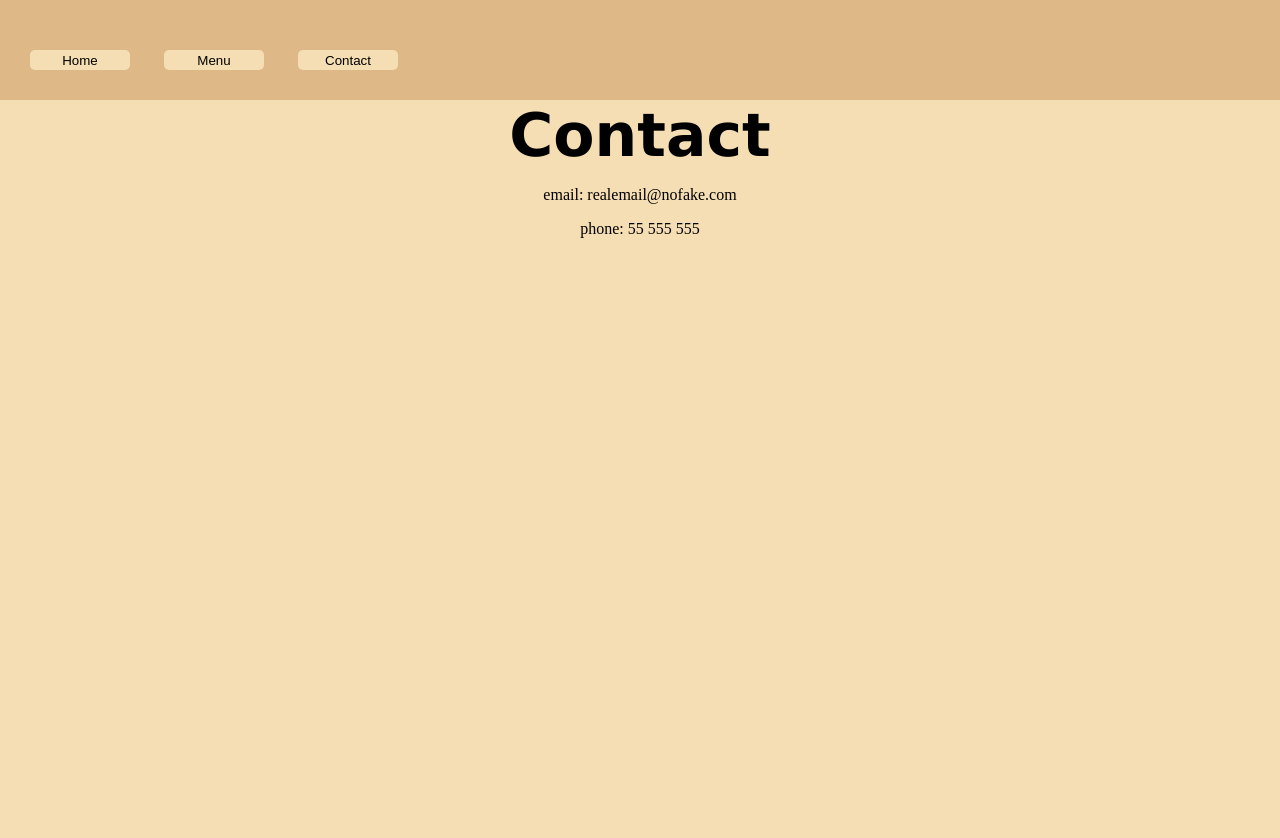
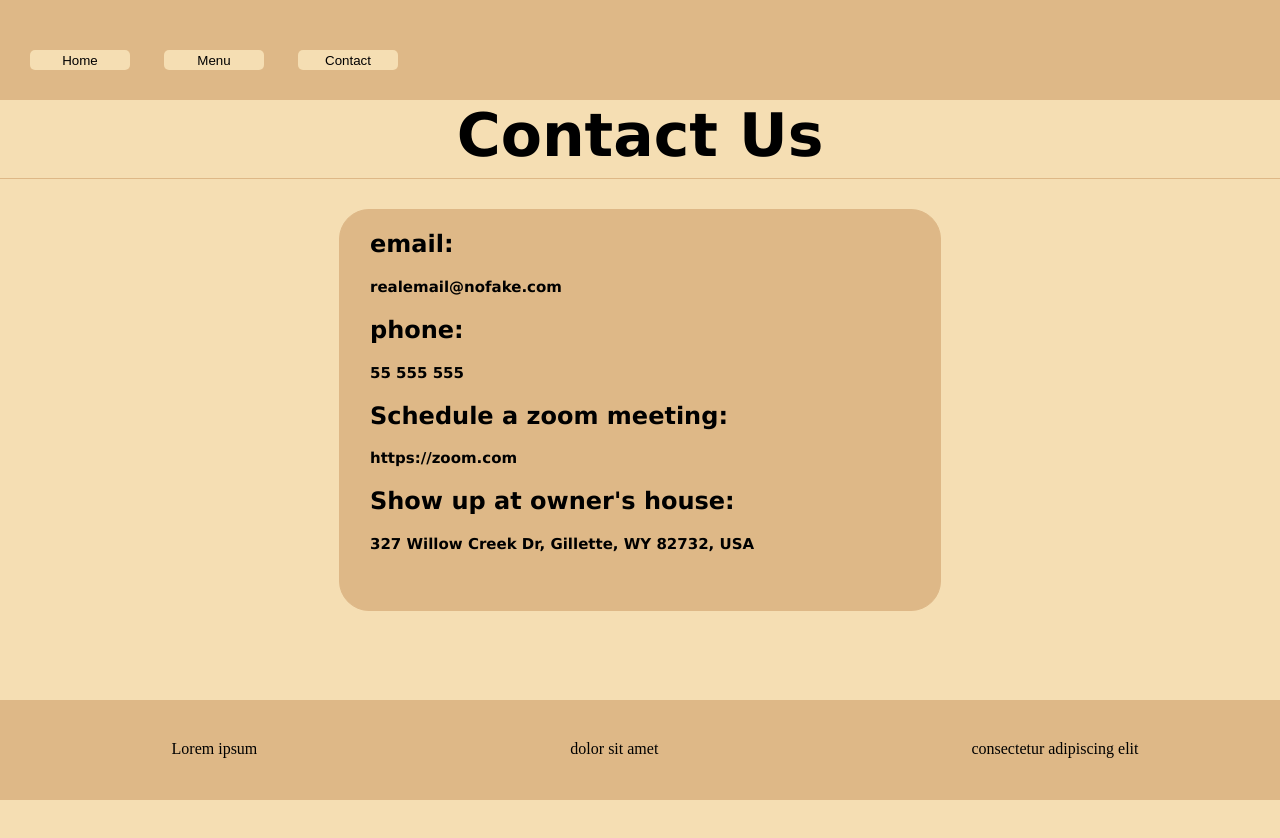
Before and after one commit to Lucatonello/odinrestaurantpage, a website built with webpack: page src/index.html in a window 1280 px wide. Both pictures are taken after a click on the button "Contact". After the commit the page ends 800 px from the top, so only its background shows below. Built offline with nearby package versions, Linux system fonts and the light colour scheme.

Commit message:
finished version with tab browsing

```diff
--- a/src/contact.js
+++ b/src/contact.js
@@ -4,8 +4,28 @@ export function loadContact() {
     const content = document.getElementById('content');
     content.innerHTML = '';
 
-    createContent('h1', 'Contact');
-    createContent('p', 'email: realemail@nofake.com')
-    createContent('p', 'phone: 55 555 555')
+    createContent('h1', 'Contact Us');
+    createContent('hr', '');
 
+    const div = document.createElement('div');
+    content.appendChild(div);
+
+    createContent('h2', 'email:', div);
+    createContent('h3', 'realemail@nofake.com', div);
+    createContent('h2', 'phone:', div);
+    createContent('h3', ' 55 555 555', div);
+    createContent('h2', 'Schedule a zoom meeting:', div);
+    createContent('h3', ' https://zoom.com', div);
+    createContent('h2', "Show up at owner's house:", div)
+    createContent('h3', '327 Willow Creek Dr, Gillette, WY 82732, USA', div);
+
+    const footer = document.createElement('footer');
+    content.appendChild(footer);
+
+    createContent('p', 'Lorem ipsum', footer);
+    createContent('p', 'dolor sit amet', footer);
+    createContent('p', 'consectetur adipiscing elit', footer);
+    footer.style.position = 'fixed';
+    footer.style.bottom = '0';
+    footer.style.width = '100%';
 }
--- a/src/home.js
+++ b/src/home.js
@@ -33,4 +33,11 @@ export function loadHome() {
     createContent('p', '228 W Lexington St, Baltimore, MD 21201, USA', div2);
     createContent('hr', '', div2);
     createContent('p', '321 W Hargett St, Raleigh, NC 27601, USA', div2);
+
+    const footer = document.createElement('footer');
+    content.appendChild(footer);
+
+    createContent('p', 'Lorem ipsum', footer);
+    createContent('p', 'dolor sit amet', footer);
+    createContent('p', 'consectetur adipiscing elit', footer);
 }
--- a/src/menu.js
+++ b/src/menu.js
@@ -60,4 +60,11 @@ export function loadMenu() {
     createContent('h2', 'Baked Apples with Cinnamon and Walnuts: $4', div4);
     createContent('h3', 'Indulge in the comforting warmth of our Baked Apples Delight, a wholesome dessert that captures the essence of fall in every bite', div4);
     createContent('hr', '', div4);
+
+    const footer = document.createElement('footer');
+    content.appendChild(footer);
+
+    createContent('p', 'Lorem ipsum', footer);
+    createContent('p', 'dolor sit amet', footer);
+    createContent('p', 'consectetur adipiscing elit', footer);
 }
--- a/src/styles.css
+++ b/src/styles.css
@@ -1,6 +1,7 @@
 html, body {
-    height: 100%;
+    height: 100vh;
     margin: 0;
+    background: wheat;
   }
 
 body {
@@ -23,7 +24,7 @@ nav > button {
 #content {
     background: wheat;
     text-align: center;
-    min-height: 100vh;
+    height: 100vh;
 }
 #content > h1 {
     margin-top: 0px;
@@ -68,3 +69,13 @@ hr {
     text-align: start;
     margin-left: 30px;
 }
+footer {
+    display: flex;
+    justify-content: space-around;
+    background-color: burlywood;
+    height: 100px;
+}
+footer > p {
+    margin-left: 30px;
+    margin-top: 40px;
+}
```
